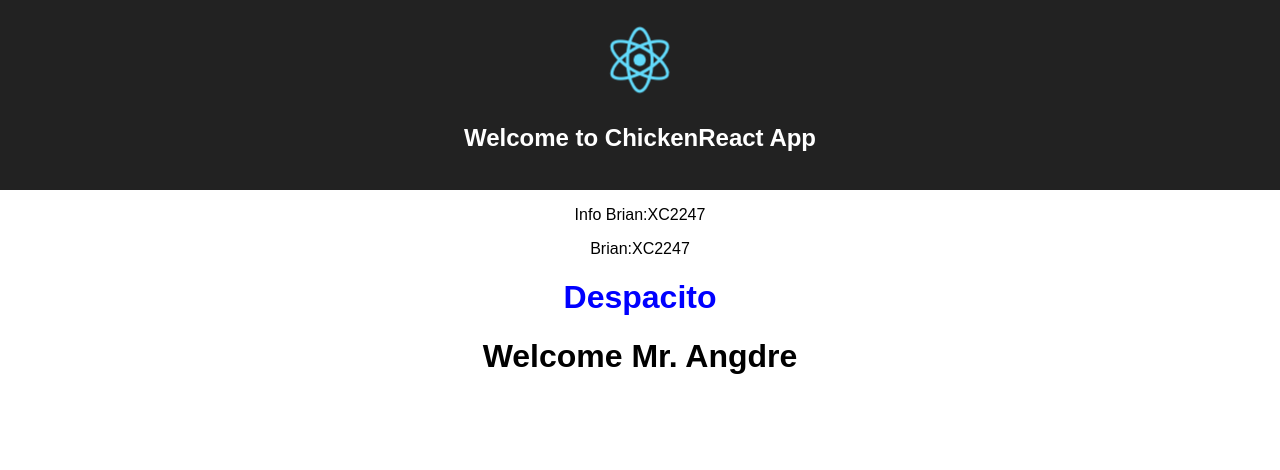
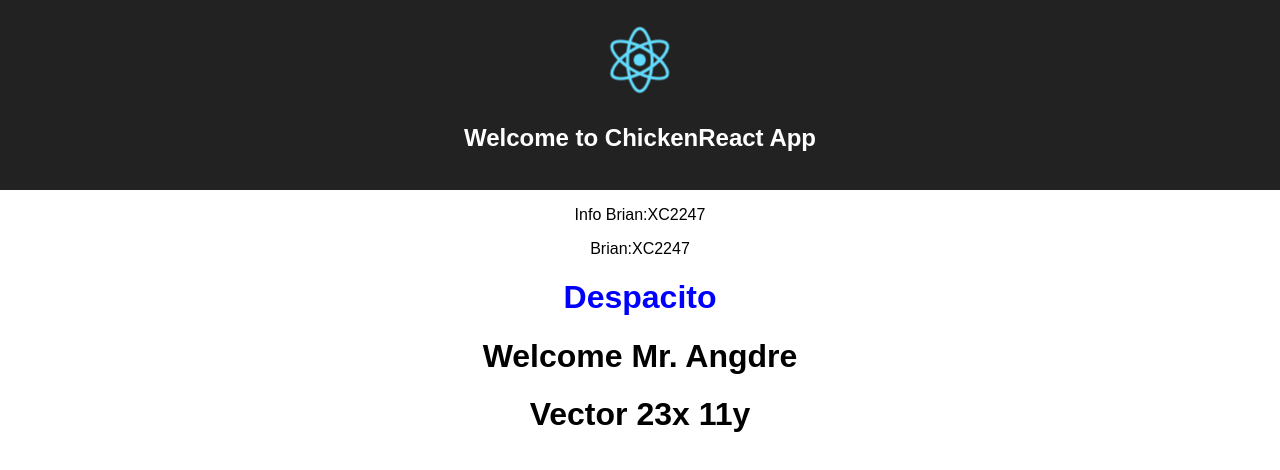
Before and after one commit to chinnawatsut/ChickenReact, a React (Create React App) app in the folder my-first-app/: page / in a window 1280 px wide. Shown: the top 470 px of the page. Built offline with nearby package versions, Linux system fonts and the light colour scheme.

Commit message:
composing component

```diff
--- a/my-first-app/src/App.js
+++ b/my-first-app/src/App.js
@@ -24,6 +24,10 @@ class App extends Component {
     {className: 'greeting'},
     'Despacito'
   )
+
+  function Vector(props){
+    return <h1>Vector {props.vector} </h1>
+  }
     return (
       <div className="App">
         <div className="App-header">
@@ -36,6 +40,7 @@ class App extends Component {
             {ele}
         </div>
         <Welcome name="Angdre"/>
+        <Vector vector="23x 11y"/>
       </div>
     );
   }
```
